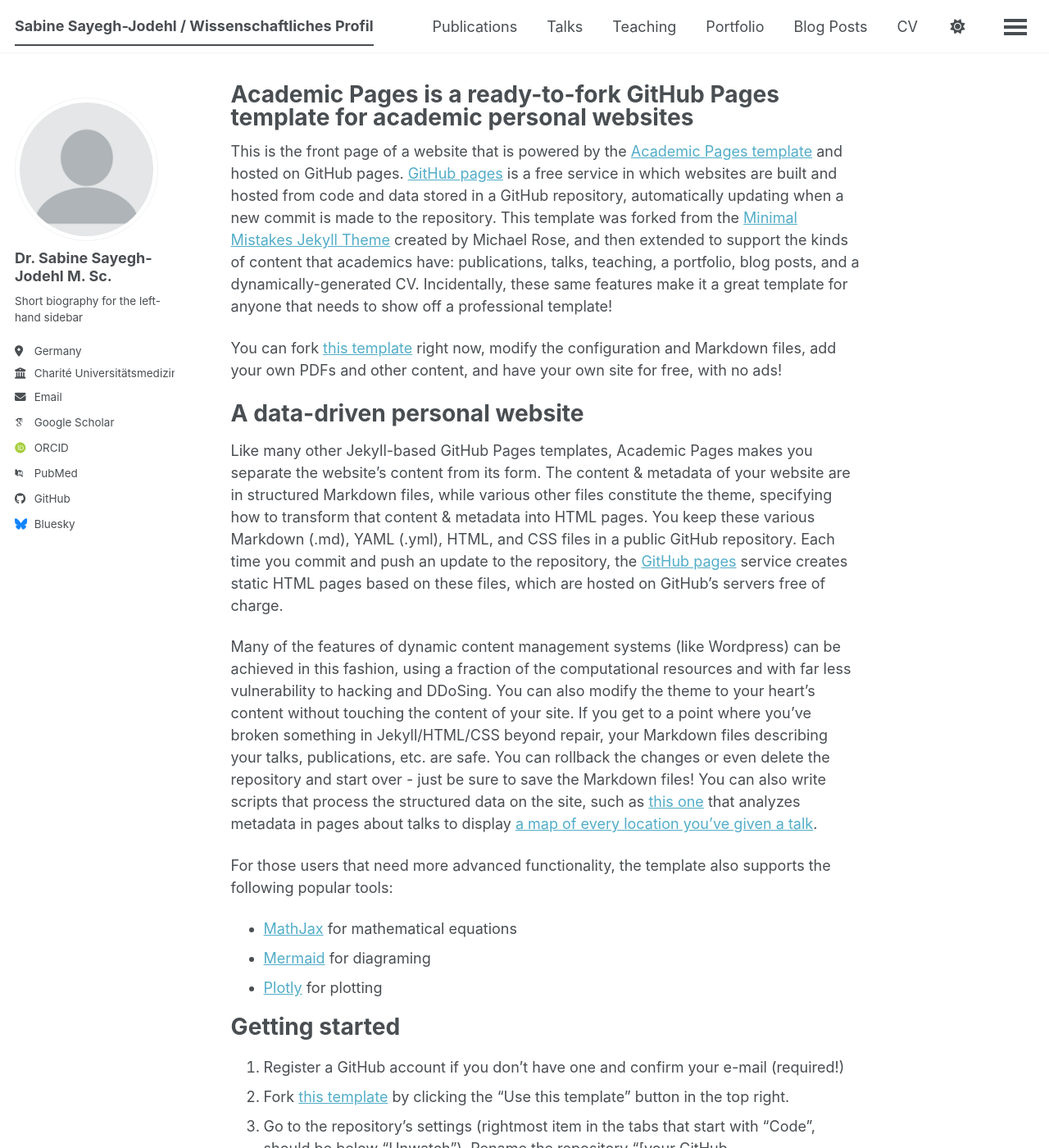
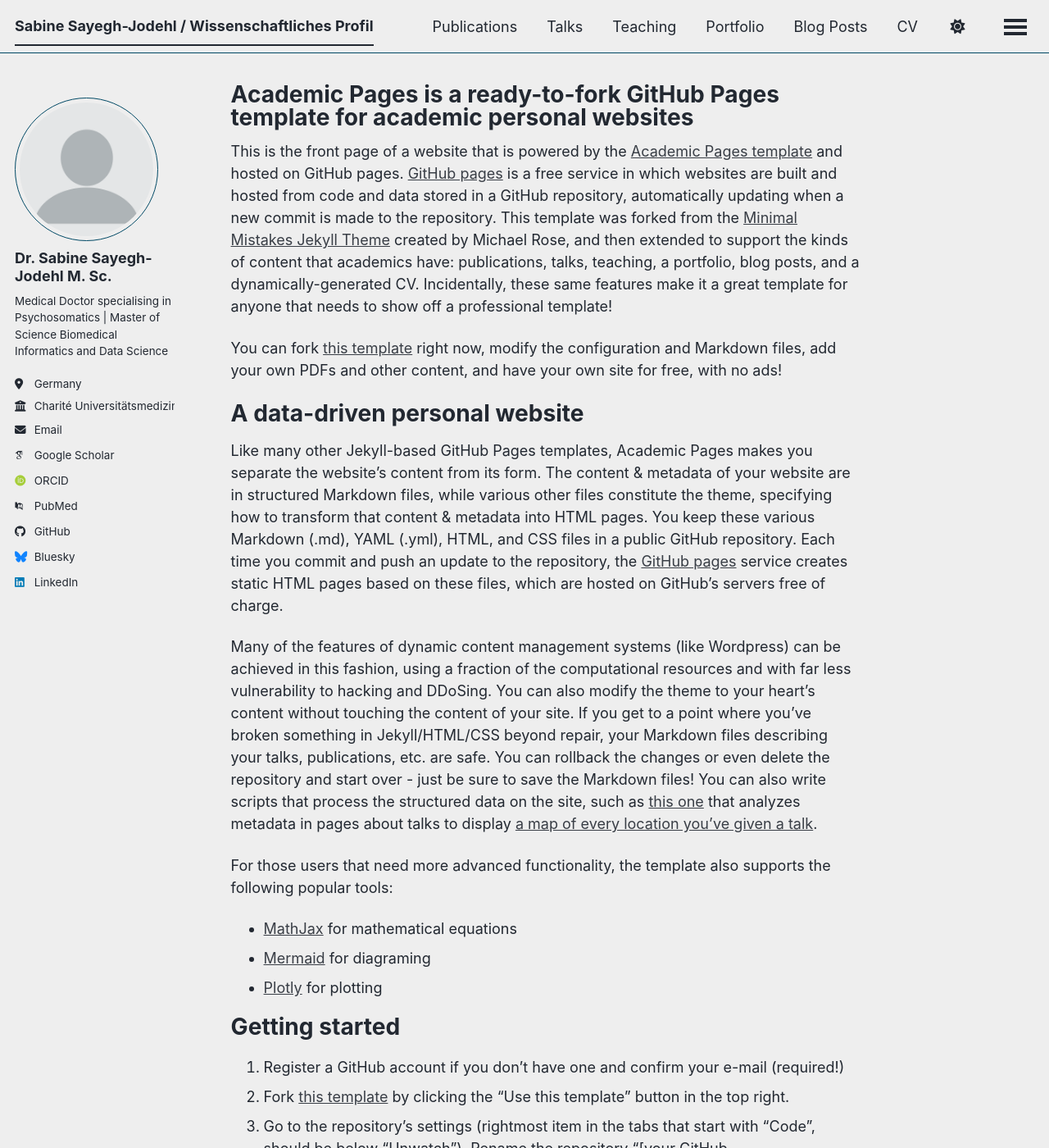
Before and after one commit to sajosa/sayegh-jodehl.github.io, a Jekyll site: the page built from _pages/about.md, in a window 1280 px wide and 1400 px high. Shown: the whole window at 82% size. Built offline with Jekyll 4.4.1, drawn with Linux system fonts in a browser that asks for light colours; some web fonts are replaced; a script bundle is joined from its source files by our own code; library files that are not in the unit come from our copies; some of the changed text lies outside the part shown.

Commit message:
Update site configuration for localization and author info

```diff
--- a/_config.yml
+++ b/_config.yml
@@ -7,16 +7,16 @@
 # server process.
 
 # Basic Site Settings
-locale                   : "en-US"
-site_theme               : "default" # The available themes options are "default", "air", "sunrise", "mint", "dirt" and "contrast"
+locale                   : "de-DE"
+site_theme               : "air" # The available themes options are "default", "air", "sunrise", "mint", "dirt" and "contrast"
 title                    : "Sabine Sayegh-Jodehl / Wissenschaftliches Profil"
 title_separator          : "-"
-name                     : &name "Your Name"
+name                     : &name "Sayegh-Jodehl"
 description              : &description "Sabine Sayegh-Jodehl's academic portfolio"   # Update this with a general description of your site, this is the default if not overridden by a page
-url                      : https://academicpages.github.io # The base hostname & protocol for your site e.g. "https://[Sayegh-Jodehl.].github.io",
+url                      : https://Sayegh-Jodehl.github.io # The base hostname & protocol for your site e.g. "https://[Sayegh-Jodehl.].github.io",
                                                            # or if you already have some other page hosted on Github then use "https://[Sayegh-Jodehl].github.io/[Sayegh-Jodehl]"
 baseurl                  : "" # the subpath of your site, e.g. "/blog"
-repository               : "academicpages/academicpages.github.io"
+repository               : "sajosa/Sayegh-Jodehl.github.io"
 
 # Site Author - The following control what appear as part of the author content on the side bar.
 #               If a field is blank the icon and link will not appear, otherwise it will be shown.
@@ -26,19 +26,19 @@
   avatar           : "profile.png"
   name             : "Dr. Sabine Sayegh-Jodehl M. Sc."
   pronouns         : # example: "she/her"
-  bio              : "Short biography for the left-hand sidebar"
+  bio              : "Medical Doctor specialising in Psychosomatics | Master of Science Biomedical Informatics and Data Science"
   location         : "Germany"
   employer         : "Charité Universitätsmedizin Berlin"
-  uri              : # URL
+  uri              : # https://psychosomatik.charite.de/forschung/digitale_medizin/
   email            : "sayeghjodehl@gmail.com"
 
   # Academic websites
-  academia         : # URL
+  academia         : # https://psychosomatik.charite.de/forschung/digitale_medizin/
   arxiv            : # URL - Update with the correct link to your profile
   googlescholar    : "https://scholar.google.com/citations?user=PS_CX0AAAAAJ"
   inspire-hep      : # URL
   impactstory      : # URL
-  orcid            : "https://orcid.org/yourorcidurl"
+  orcid            : "https://orcid.org/0000-0002-4277-4712"
   semantic         : # URL
   ssrn             : # URL
   pubmed           : "https://www.ncbi.nlm.nih.gov/pubmed/?term=john+snow"
@@ -66,7 +66,7 @@
   keybase          : # Username
   instagram        : # Username
   lastfm           : # Username
-  linkedin         : # Username
+  linkedin         : "sabinesayeghjodehl" # https://de.linkedin.com/in/sabinesayeghjodehl
   mastodon         : # URL
   medium           : # URL
   pinterest        : # Username
```
